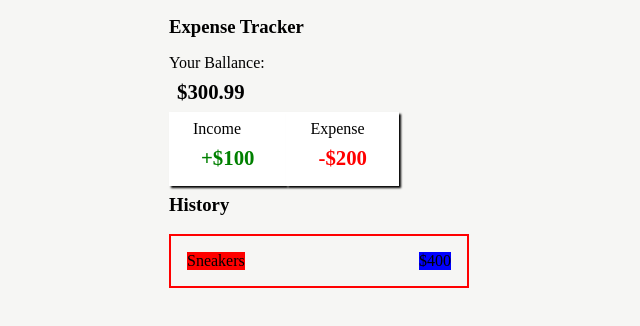
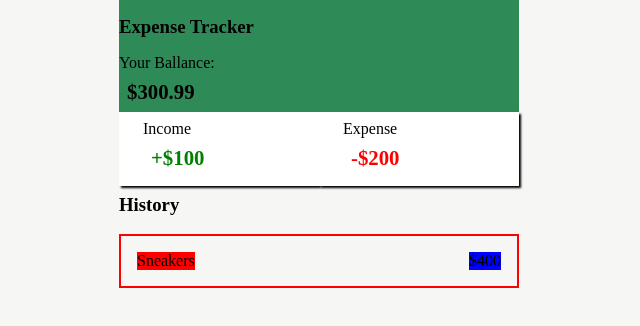
Before and after one commit to yusef-codes10/expense-tracker-vue, a Vue app: page / in a window 1280 px wide. Shown: the top 326 px of the page, without its empty margins (321-961 px from the left). Built offline with nearby package versions, Linux system fonts and the light colour scheme.

Commit message:
fixed max-width on the big container to no break the fkex box alignement, and 100% on each child component

```diff
--- a/src/components/DisplaySection.vue
+++ b/src/components/DisplaySection.vue
@@ -21,7 +21,8 @@
 
 <style scoped>
 .header {
-  width: 300px;
+  width: 100%;
+  background-color: seagreen;
 }
 
 h3 {
@@ -35,8 +36,10 @@ span {
   margin: 0.5rem;
 }
 .values {
-  display: inline-flex;
-  width: 100%;
+  /* display: inline-flex; */
+  display: flex;
+  /* width: 100%; */
+  justify-content: center;
   /* margin: 0 auto; */
   /* justify-self: center; */
 }
@@ -47,6 +50,7 @@ span {
   padding: 0.5rem 1.5rem;
 
   box-shadow: 2px 2px 2px #000;
+  width: 100%;
 }
 
 .income span {
--- a/src/components/HistorySection.vue
+++ b/src/components/HistorySection.vue
@@ -12,6 +12,6 @@ import ItemComp from './ItemComp.vue'
 
 <style scoped>
 .history {
-  width: 300px;
+  width: 100%;
 }
 </style>
--- a/src/components/ItemComp.vue
+++ b/src/components/ItemComp.vue
@@ -9,7 +9,7 @@
 
 <style scoped>
 .item {
-  width: 300px;
+  width: 100%;
   display: flex;
   justify-content: space-between;
   align-items: center;
```
